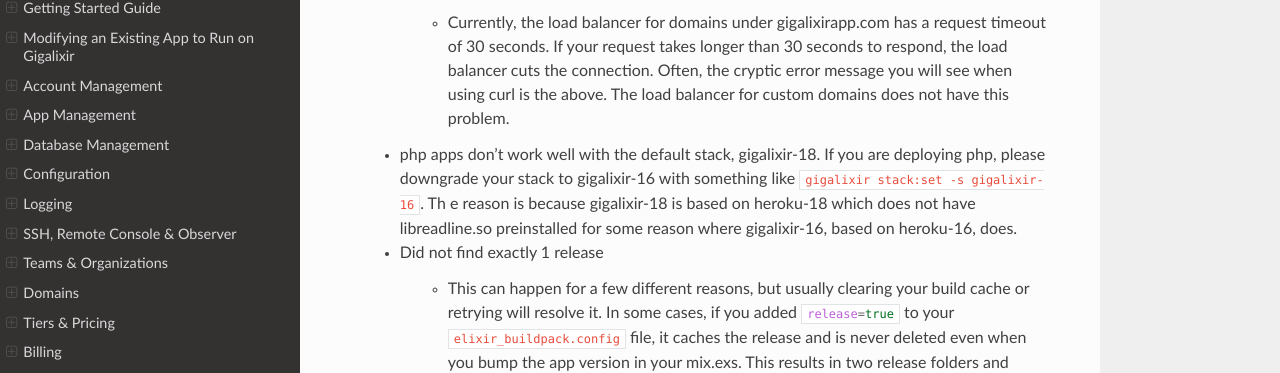
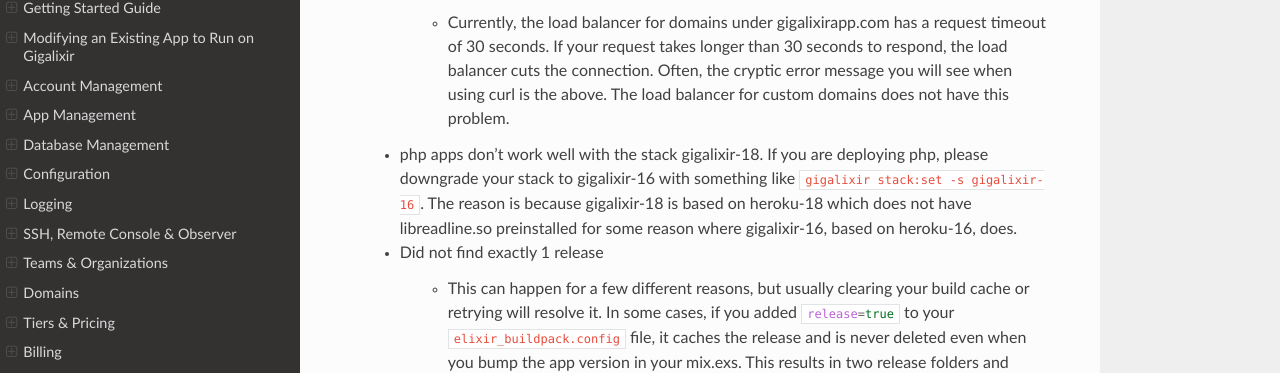
Before and after one commit to gigalixir/gigalixir-cli, a Sphinx documentation site: the page built from docs/source/troubleshooting.rst, in a window 1280 px wide and 900 px high, scrolled down 4583 px. Shown: the part 113-486 px from the top of the window. Built offline with Sphinx 7.4.7 and the Read the Docs theme 2.0.0, drawn with Linux system fonts in a browser that asks for light colours.

Commit message:
Update troubleshooting.rst

```diff
--- a/docs/source/troubleshooting.rst
+++ b/docs/source/troubleshooting.rst
@@ -197,7 +197,7 @@ Known Issues
 
       - Currently, the load balancer for domains under gigalixirapp.com has a request timeout of 30 seconds. If your request takes longer than 30 seconds to respond, the load balancer cuts the connection. Often, the cryptic error message you will see when using curl is the above. The load balancer for custom domains does not have this problem.
 
-  - php apps don't work well with the default stack, gigalixir-18. If you are deploying php, please downgrade your stack to gigalixir-16 with something like :bash:`gigalixir stack:set -s gigalixir-16`. Th e reason is because gigalixir-18 is based on heroku-18 which does not have libreadline.so preinstalled for some reason where gigalixir-16, based on heroku-16, does.
+  - php apps don't work well with the stack gigalixir-18. If you are deploying php, please downgrade your stack to gigalixir-16 with something like :bash:`gigalixir stack:set -s gigalixir-16`. The reason is because gigalixir-18 is based on heroku-18 which does not have libreadline.so preinstalled for some reason where gigalixir-16, based on heroku-16, does.
 
   - Did not find exactly 1 release
 
```
